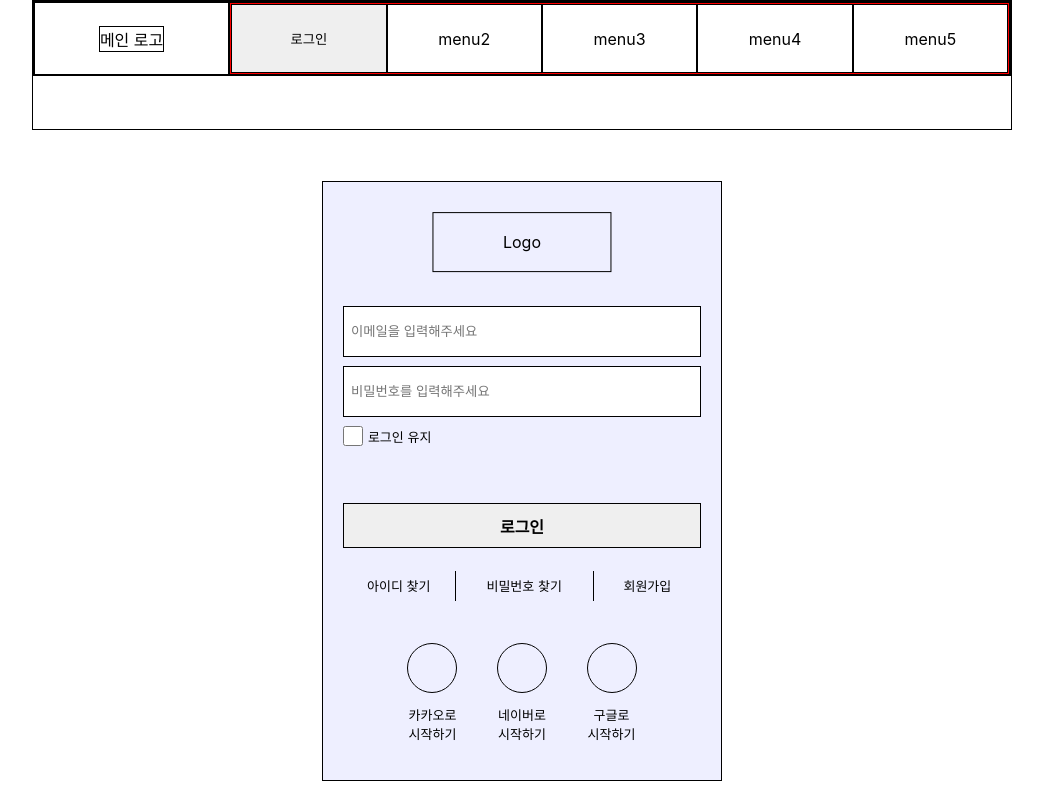
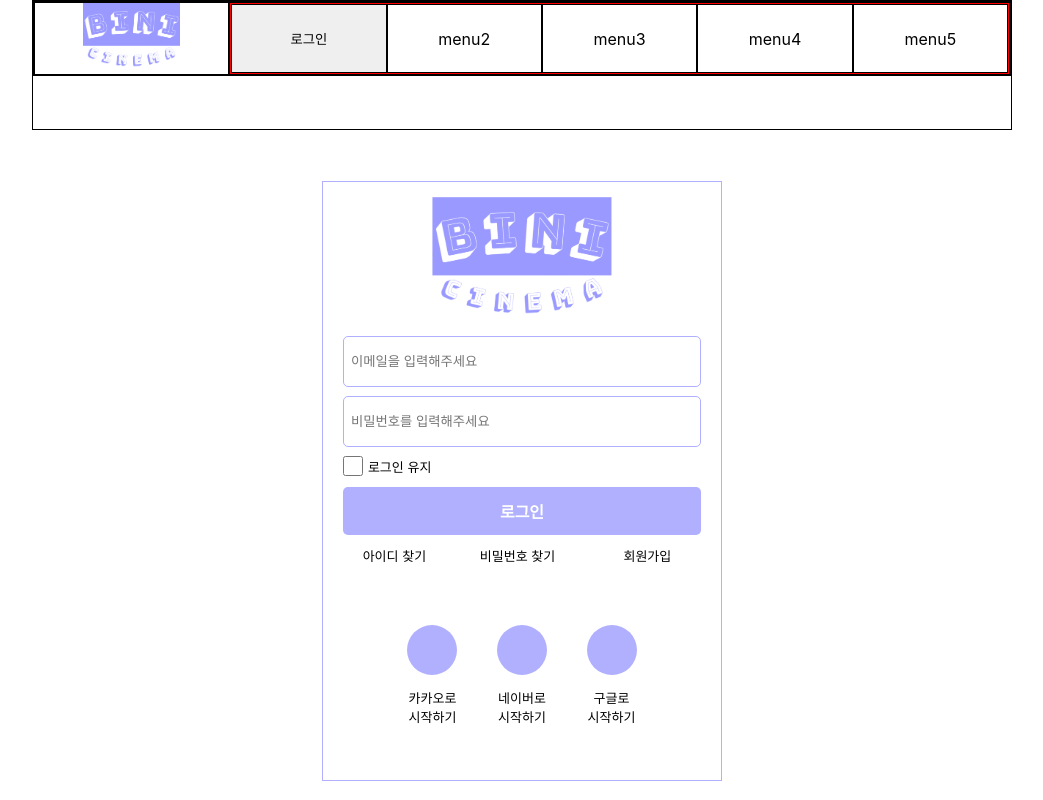
Before and after one commit to toy-prj/bini, a React (Create React App) app in the folder movie/: page / in a window 1280 px wide. Both pictures are taken after a click on the button "로그인". Shown: the whole page, without its empty margins (118-1161 px from the left). Built offline with nearby package versions, Linux system fonts and the light colour scheme.

Commit message:
230729 - 로그인 모달 임시 저장

```diff
--- a/movie/src/js/header/MoiveLogin.js
+++ b/movie/src/js/header/MoiveLogin.js
@@ -29,7 +29,7 @@ const MovieLogin = () => {
 
                 {/* Logo */}
                 <div className="header-login-logo-box">
-                    <div className="header-login-logo">Logo</div>
+                    <div className="header-login-logo"></div>
                 </div>
 
                 {/* 사용자 정보 입력 창 */}
@@ -80,8 +80,12 @@ const MovieLogin = () => {
 
                     <div className="header-login-find-info-box">
                         <div className="header-login-find-email-pw-box">
-                            <div className="header-login-find-email">아이디 찾기</div>
-                            <div className="header-login-find-pw">비밀번호 찾기</div>
+                            <div className="header-login-find-email">
+                                <p className="header-login-find-email-text">아이디 찾기</p>
+                            </div>
+                            <div className="header-login-find-pw">
+                                <p className="header-login-find-pw-text">비밀번호 찾기</p>
+                            </div>
                         </div>
 
                         <div className="header-login-signup-box">
--- a/movie/src/js/header/MovieHeader.js
+++ b/movie/src/js/header/MovieHeader.js
@@ -49,7 +49,7 @@ const MovieHeader = () => {
                 <div className="header-top-banner">
 
                     <div className="header-main-logo-box">
-                        <div className="header-main-logo">메인 로고</div>
+                        <div className="header-main-logo"></div>
                     </div>
 
                     <div className="header-menu-box">
--- a/movie/src/scss/header/MovieHeader.scss
+++ b/movie/src/scss/header/MovieHeader.scss
@@ -25,7 +25,10 @@
             @include disflex();
 
             .header-main-logo {
-                border: 1px solid #000;
+                width: 50%;
+                height: 100%;
+                background: url('../../scss/img/MainLogo.png') no-repeat;
+                background-size: 100%;
             }
         }
 
--- a/movie/src/scss/header/MovieLogin.scss
+++ b/movie/src/scss/header/MovieLogin.scss
@@ -12,8 +12,7 @@ body {
 
 // 로그인 모달
 #Header-Login-Wrapper {
-    border: 1px solid #000;
-    background: #eeefff;
+    border: 1px solid #b0b0ff;
     width: 400px;
     height: 600px;
 
@@ -30,13 +29,14 @@ body {
         // Logo
         .header-login-logo-box {
             width: 100%;
-            height: 20%;
+            height: 25%;
             position: relative;
 
             .header-login-logo {
-                border: 1px solid #000;
+                background: url('../../scss/img/MainLogo.png') no-repeat;
+                background-size: 100%;
                 width: 50%;
-                height: 50%;
+                height: 80%;
                 margin: 0 auto;
                 @include disflex();
 
@@ -58,7 +58,8 @@ body {
                 @include disflex();
 
                 .header-login-user-email {
-                    border: 1px solid #000;
+                    border: 1px solid #b0b0ff;
+                    border-radius: 5px;
                     width: 100%;
                     height: 85%;
                     padding-left: 2%;
@@ -75,7 +76,8 @@ body {
                 @include disflex();
 
                 .header-login-user-password {
-                    border: 1px solid #000;
+                    border: 1px solid #b0b0ff;
+                    border-radius: 5px;
                     width: 100%;
                     height: 85%;
                     padding-left: 2%;
@@ -90,11 +92,11 @@ body {
         // 로그인 유지
         .header-login-keep-login-wrapper {
             width: 100%;
-            height: 10%;
+            height: 5%;
 
             .header-login-keep-login-box {
                 width: 35%;
-                height: 50%;
+                height: 100%;
                 display: flex;
                 justify-content: left;
                 align-items: center;
@@ -112,19 +114,20 @@ body {
                     font-size: 13px;
                 }
             }
-
         }
 
         // 로그인 클릭
         .header-login-login-box {
             width: 100%;
-            height: 15%;
+            height: 10%;
             @include disflex();
 
             .header-login-login {
-                border: 1px solid #000;
+                background: #b0b0ff;
+                border-radius: 5px;
                 width: 100%;
-                height: 50%;
+                height: 80%;
+                color: #fff;
                 font-size: 16px;
                 font-weight: bold;
                 cursor: pointer;
@@ -134,7 +137,7 @@ body {
         // 사용자 정보 찾기
         .header-login-find-info-wrapper {
             width: 100%;
-            height: 10%;
+            height: 5%;
 
             .header-login-find-info-box {
                 width: 100%;
@@ -149,23 +152,28 @@ body {
 
                     // 아이디 찾기
                     .header-login-find-email {
-                        border-right: 1px solid #000;
                         width: 45%;
-                        height: 50%;
+                        height: 100%;
                         font-size: 13px;
-                        cursor: pointer;
                         @include disflex();
 
+                        .header-login-find-email-text {
+                            width: 65%;
+                            cursor: pointer;
+                        }
                     }
 
                     // 비밀번호 찾기
                     .header-login-find-pw {
-                        border-right: 1px solid #000;
                         width: 55%;
-                        height: 50%;
+                        height: 100%;
                         font-size: 13px;
-                        cursor: pointer;
                         @include disflex();
+
+                        .header-login-find-pw-text {
+                            width: 65%;
+                            cursor: pointer;
+                        }
                     }
                 }
 
@@ -173,10 +181,11 @@ body {
                 .header-login-signup-box {
                     width: 30%;
                     height: 100%;
+                    @include disflex();
 
                     .header-login-signup {
-                        width: 100%;
-                        height: 50%;
+                        width: 60%;
+                        height: 100%;
                         font-size: 13px;
                         cursor: pointer;
                         @include disflex();
@@ -188,20 +197,20 @@ body {
         // 소셜 로그인
         .header-login-social-login-box {
             width: 100%;
-            height: 25%;
+            height: 35%;
             @include disflex();
 
             .header-login-social-login {
                 width: 25%;
-                height: 100%;
+                height: 60%;
 
                 .header-login-social-login-img-box {
                     width: 100%;
-                    height: 50%;
+                    height: 60%;
                     @include disflex();
 
                     .header-login-social-login-img {
-                        border: 1px solid #000;
+                        background: #b0b0ff;
                         border-radius: 50%;
                         width: 50px;
                         height: 50px;
@@ -211,17 +220,15 @@ body {
 
                 .header-login-social-login-text-box {
                     width: 100%;
-                    height: 50%;
+                    height: 40%;
 
                     .header-login-social-login-select-text {
                         font-size: 13px;
-                        cursor: pointer;
                         @include disflex();
                     }
 
                     .header-login-social-login-text {
                         font-size: 13px;
-                        cursor: pointer;
                         @include disflex();
                     }
                 }
```
Also changed, not shown: movie/src/scss/img/MainLogo.png (added).
